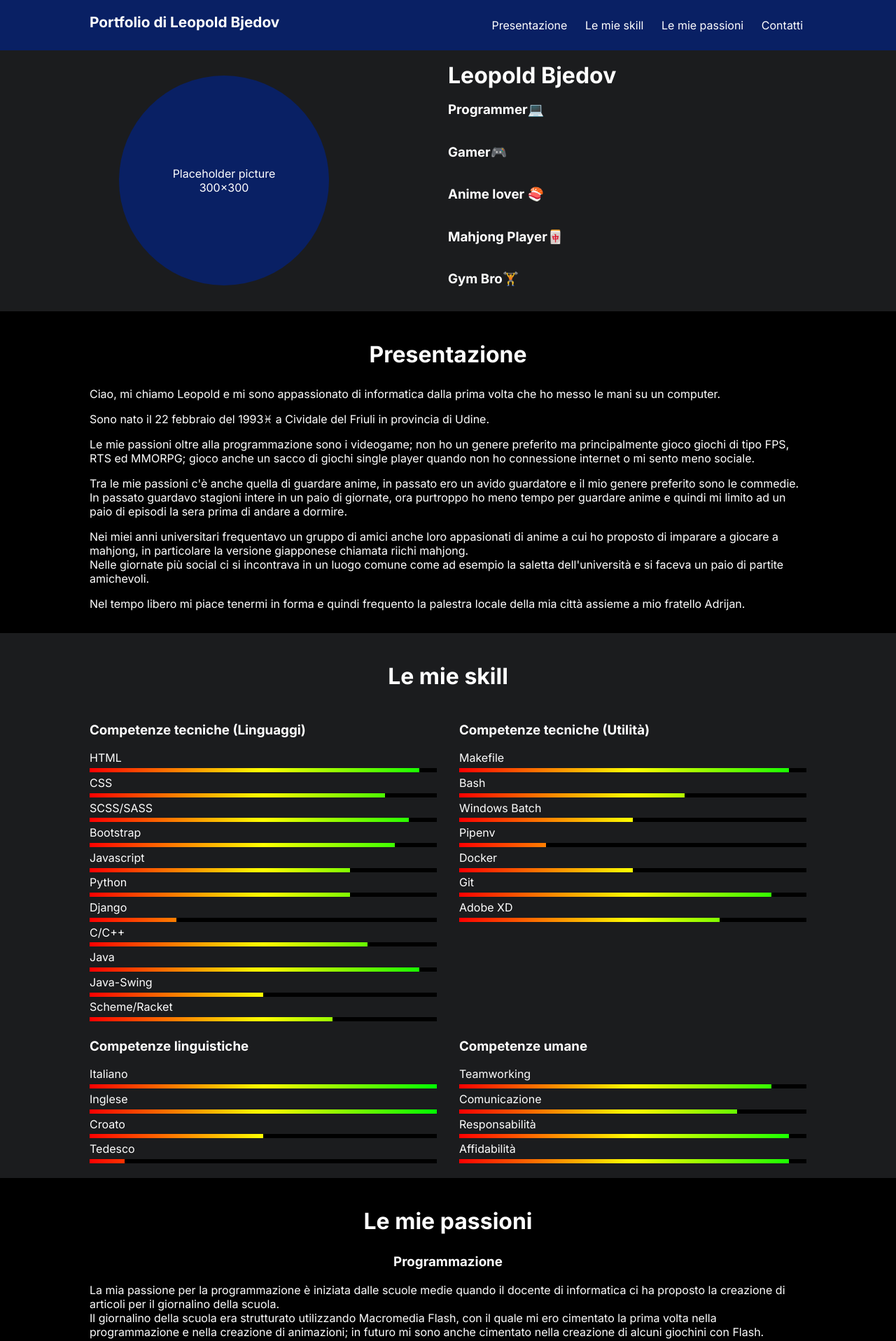
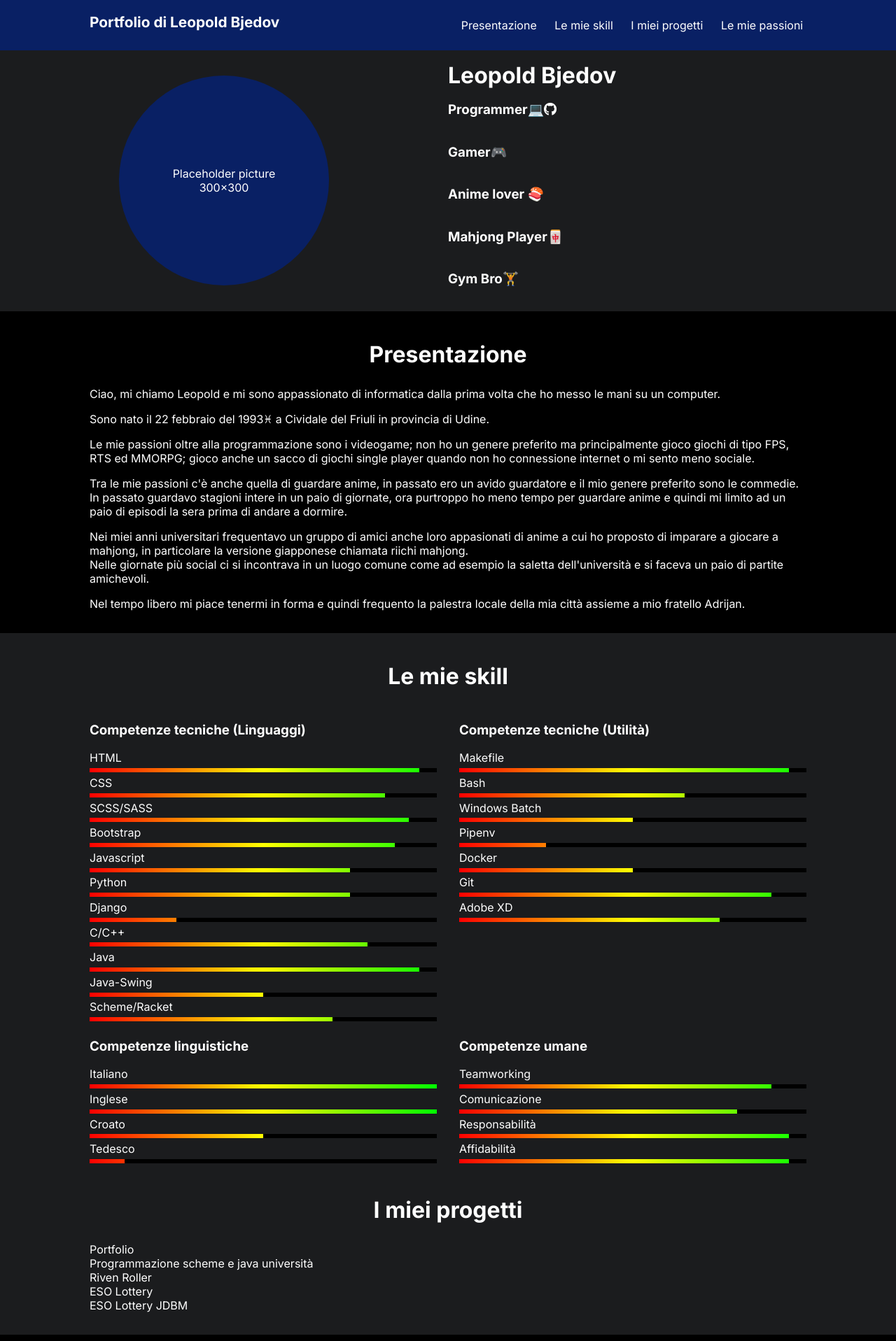
Before and after one commit to lambda993/Portfolio, a website: page index.html in a window 1280 px wide. Shown: the top 1917 px of the page at 70% size. Drawn offline with nearby package versions, Linux system fonts and the light colour scheme; files that its build step writes are made by us from their sources.

Commit message:
Added links to navbar, added new section, added font awesome library.

```diff
--- a/index.html
+++ b/index.html
@@ -7,6 +7,9 @@
     <meta name="viewport" content="width=device-width, initial-scale=1.0" />
     <title>Portfolio Leopold Bjedov</title>
     <link rel="stylesheet" href="dist/css/main.min.css" />
+    <link rel="stylesheet" href="https://cdnjs.cloudflare.com/ajax/libs/font-awesome/6.3.0/css/all.min.css"
+        integrity="sha512-SzlrxWUlpfuzQ+pcUCosxcglQRNAq/DZjVsC0lE40xsADsfeQoEypE+enwcOiGjk/bSuGGKHEyjSoQ1zVisanQ=="
+        crossorigin="anonymous" referrerpolicy="no-referrer" />
 </head>
 
 <body>
@@ -14,10 +17,10 @@
         <div id="nav-items" class="text-container">
             <h1 class="nav-brand">Portfolio di Leopold Bjedov</h1>
             <ul class="nav-wrapper">
-                <li class="nav-button">Presentazione</li>
-                <li class="nav-button">Le mie skill</li>
-                <li class="nav-button">Le mie passioni</li>
-                <li class="nav-button">Contatti</li>
+                <li class="nav-button"><a href="#bio">Presentazione</a></li>
+                <li class="nav-button"><a href="#my-skills">Le mie skill</a></li>
+                <li class="nav-button"><a href="#my-projects">I miei progetti</a></li>
+                <li class="nav-button"><a href="#my-passions">Le mie passioni</a></li>
             </ul>
         </div>
 
@@ -34,7 +37,8 @@
             </div>
             <ul>
                 <li class="section-title">Leopold Bjedov</li>
-                <li class="h3">Programmer&#128187;</li>
+                <li class="h3">Programmer&#128187;<a href="https://github.com/lambda993" target="_blank"><i
+                            class="fa-brands fa-github"></i></a></li>
                 <li class="h3">Gamer&#127918;</li>
                 <li class="h3">Anime lover &#127843;</li>
                 <li class="h3">Mahjong Player&#126980;</li>
@@ -218,6 +222,19 @@
                     </div>
                 </div>
             </div>
+            <div id="my-projects" class="section-padding">
+                <div class="text-container">
+                    <h2 class="section-title">I miei progetti</h2>
+                    <ul>
+                        <li><a href="https://github.com/lambda993/Portfolio">Portfolio</a></li>
+                        <li><a href="https://github.com/lambda993/Uni-Programmazione-Laboratorio">Programmazione scheme
+                                e java università</a></li>
+                        <li><a href="https://github.com/lambda993/Riven-Roller">Riven Roller</a></li>
+                        <li><a href="https://github.com/lambda993/ESO-Lottery">ESO Lottery</a></li>
+                        <li><a href="https://github.com/lambda993/ESO-Lottery-JDBM">ESO Lottery JDBM</a></li>
+                    </ul>
+                </div>
+            </div>
         </div>
         <div id="my-passions" class="text-container section-padding">
             <h2 class="section-title">Le mie passioni</h2>
--- a/scss/base/_reset.scss
+++ b/scss/base/_reset.scss
@@ -40,3 +40,8 @@ h3,
         margin-right: 0;
     }
 }
+
+a {
+    color: inherit;
+    text-decoration: none;
+}
```
